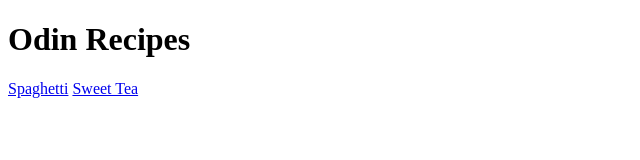
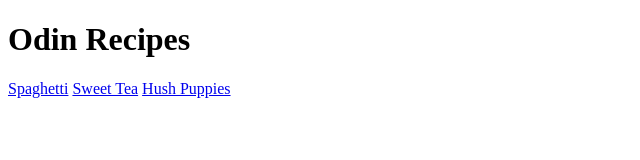
Before and after one commit to pandalexander/odin-recipes, a plain HTML site: page index.html in a window 1280 px wide. Shown: the whole page, without its empty margins (0-640 px from the left). Drawn offline with Linux system fonts and the light colour scheme.

Commit message:
Linked hush puppies recipe to home page

```diff
--- a/index.html
+++ b/index.html
@@ -10,5 +10,6 @@
     <h1>Odin Recipes</h1>
     <a href="recipes/spaghetti.html">Spaghetti</a>
     <a href="recipes/sweet-tea.html">Sweet Tea</a>
+    <a href="recipes/hush-puppies.html">Hush Puppies</a>
   </body>
 </html>
```
